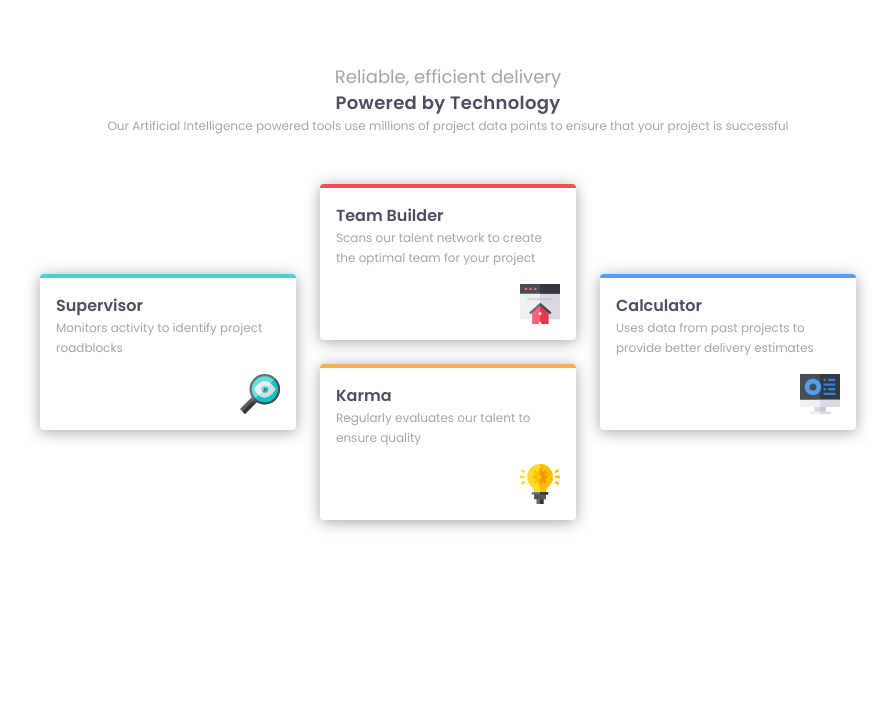
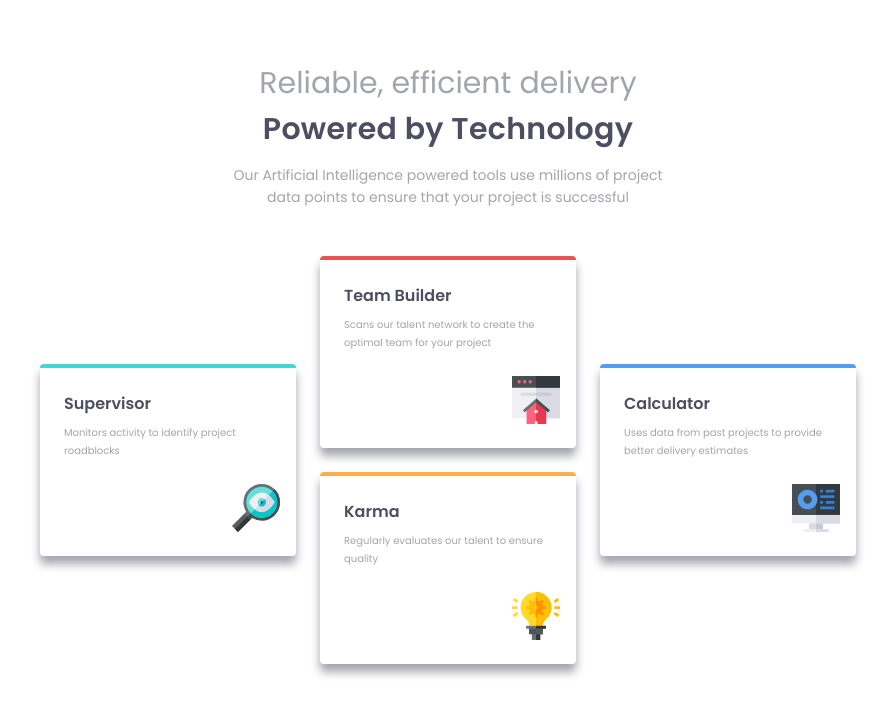
Before and after one commit to alidhaini/Frontend-Mentor-Four-card-feature-section, a plain HTML site: page index.html in a window 1280 px wide. Shown: the whole page, without its empty margins (192-1087 px from the left). Drawn offline with Linux system fonts and the light colour scheme.

Commit message:
edit style for desktop view

```diff
--- a/styles/style.css
+++ b/styles/style.css
@@ -44,10 +44,10 @@
     width: 100%;
     border-top:0.3rem solid;
     border-radius: 4px;
-    box-shadow: 0px 2px 15px var(--clr-grayishBlue);
+    box-shadow: 0px 8px 10px var(--clr-grayishBlue);
     padding: 1rem;
     position: relative;
-    max-width: 16rem;
+    /* max-width: 16rem; */
 }
 
 .card-2-3{
@@ -103,20 +103,22 @@
     .title{
         /* background-color: red; */
         color: var(--clr-grayishBlue);
-        font-size: var(--size-lg);
+        font-size: var(--size-3xl);
         white-space: nowrap;
+        margin-bottom: 0.5rem;
     }
     .bolded-title{
         letter-spacing: 0.02rem;
         color: var(--clr-veryDarkBlue);
-        font-size: var(--size-lg);
+        font-size: var(--size-3xl);
         font-weight: 600;
         white-space: nowrap;
+        margin-bottom: 1rem;
     }
     .description{
         color: var(--clr-grayishBlue);
-        font-size: var(--size-xs);
-        max-width: 140vh;
+        font-size: var(--size-sm);
+        max-width: 55vh;
     }
 
     /* cards */
@@ -130,11 +132,13 @@
     }
     .card-item{
         /* background-color: var(--clr-blue); */
-        /* width: 15rem; */
+        width: 16rem;
+        height: 12rem;
         border-top: 0.3rem solid;
         border-radius: 4px;
-        box-shadow: 0px 2px 15px var(--clr-grayishBlue);
-        padding: 1rem;
+        /* box-shadow: 0px 2px 15px var(--clr-grayishBlue); */
+        padding: 1.5rem 1rem 0rem 1.5rem;
+        /* background-color: red; */
     }
 
     .card-item-1{
@@ -154,16 +158,19 @@
         font-weight: 600;
         font-size: 1rem;
         color: var(--clr-veryDarkBlue);
+        margin-bottom: 0.5rem;
     }
 
     .card-item__description{
-        font-size: var(--size-xs);
+        font-size: 10px;
         color: var(--clr-grayishBlue);
+        margin-bottom: 0.5rem;
     }
 
     .card-item__icon{
-        width: 2.5rem;
+        width: 3rem;
         margin-top: 1rem;
+        /* margin-bottom: 1rem; */
         float: right;
     }
 }
```
